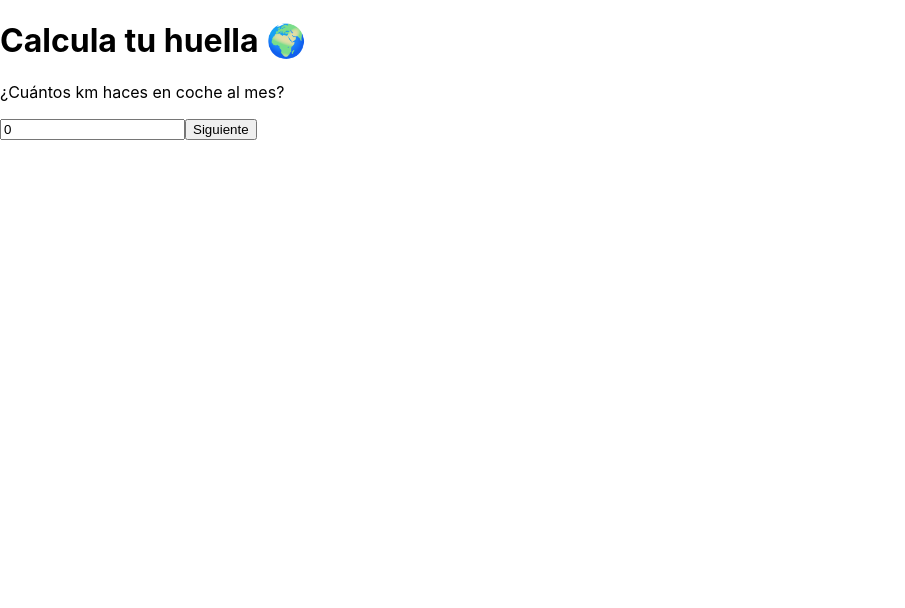
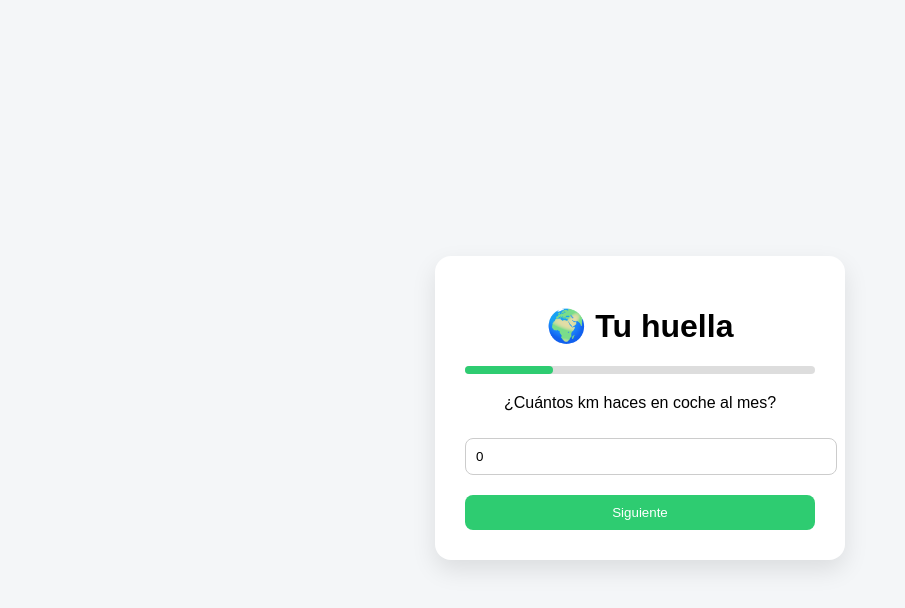
Before and after one commit to paula-gi/ZeroFootprint, a React (Create React App) app in the folder frontend/: page / in a window 1280 px wide. Shown: the top 608 px of the page, without its empty margins (0-905 px from the left). Built offline with nearby package versions, Linux system fonts and the light colour scheme.

Commit message:
feat: improve UI with card layout, progress bar and styled inputs

```diff
--- a/frontend/src/index.css
+++ b/frontend/src/index.css
@@ -1,13 +1,56 @@
 body {
-  margin: 0;
-  font-family: -apple-system, BlinkMacSystemFont, 'Segoe UI', 'Roboto', 'Oxygen',
-    'Ubuntu', 'Cantarell', 'Fira Sans', 'Droid Sans', 'Helvetica Neue',
-    sans-serif;
-  -webkit-font-smoothing: antialiased;
-  -moz-osx-font-smoothing: grayscale;
+  font-family: Arial, sans-serif;
+  background: #f4f6f8;
 }
 
-code {
-  font-family: source-code-pro, Menlo, Monaco, Consolas, 'Courier New',
-    monospace;
+.container {
+  display: flex;
+  justify-content: center;
+  align-items: center;
+  height: 100vh;
 }
+
+.card {
+  background: white;
+  padding: 30px;
+  border-radius: 16px;
+  width: 350px;
+  box-shadow: 0 10px 25px rgba(0,0,0,0.1);
+  text-align: center;
+}
+
+.input {
+  width: 100%;
+  padding: 10px;
+  margin-top: 10px;
+  border-radius: 8px;
+  border: 1px solid #ccc;
+}
+
+.btn {
+  margin-top: 20px;
+  padding: 10px;
+  width: 100%;
+  background: #2ecc71;
+  color: white;
+  border: none;
+  border-radius: 8px;
+  cursor: pointer;
+}
+
+.btn:hover {
+  background: #27ae60;
+}
+
+.progress {
+  height: 8px;
+  background: #ddd;
+  border-radius: 10px;
+  margin-bottom: 20px;
+}
+
+.progress-bar {
+  height: 100%;
+  background: #2ecc71;
+  border-radius: 10px;
+}
--- a/frontend/src/pages/Home.js
+++ b/frontend/src/pages/Home.js
@@ -58,18 +58,28 @@ export default function Home() {
 };
 
   return (
-    <div>
-      <h1>Calcula tu huella 🌍</h1>
+    <div className="container">
+      <div className="card">
+        <h1>🌍 Tu huella</h1>
+
+      <div className="progress">
+        <div
+          className="progress-bar"
+          style={{ width: `${(step / 4) * 100}%` }}
+        ></div>
+      </div>
 
         {step === 1 && (
             <div>
                 <p>¿Cuántos km haces en coche al mes?</p>
                 <input
+                    className="input"
                     type="number"
+                    placeholder="Ej: 100"
                     value={carKm}
                     onChange={(e) => setCarKm(e.target.value)}
                 />
-                <button onClick={() => setStep(2)}>Siguiente</button>
+                <button className="btn" onClick={() => setStep(2)}>Siguiente</button>
             </div>
         )}
 
@@ -77,11 +87,13 @@ export default function Home() {
             <div>
                 <p>¿Cuánta carne consumes por semana?</p>
                 <input
+                    className="input"
                     type="number"
+                    placeholder="Ej: 2"
                     value={food}
                     onChange={(e) => setFood(e.target.value)}
                 />
-                <button onClick={() => setStep(3)}>Siguiente</button>
+                <button className="btn" onClick={() => setStep(3)}>Siguiente</button>
             </div>
         )}
 
@@ -89,11 +101,13 @@ export default function Home() {
             <div>
                 <p>¿Consumo energético mensual?</p>
                 <input
+                    className="input"
                     type="number"
+                    placeholder="Ej: 150"
                     value={energy}
                     onChange={(e) => setEnergy(e.target.value)}
                 />
-                <button onClick={calculate}>Calcular</button>
+                <button className="btn" onClick={calculate}>Calcular</button>
             </div>
         )}
 
@@ -104,6 +118,6 @@ export default function Home() {
             </div>
         )}
         </div>
-
+      </div>
   );
 }
```
Also changed, not shown: frontend/src/App.css (line endings or trailing spaces).
